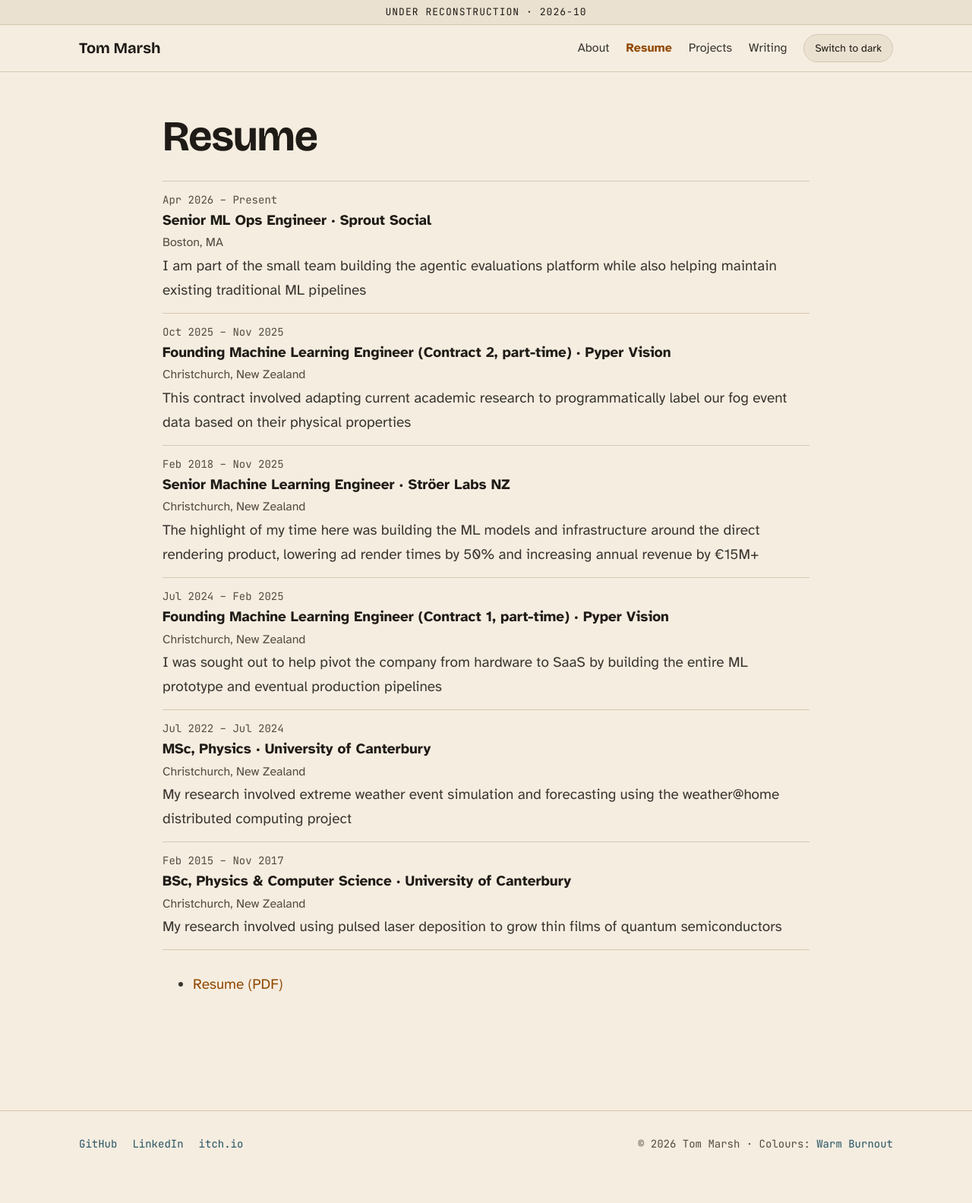
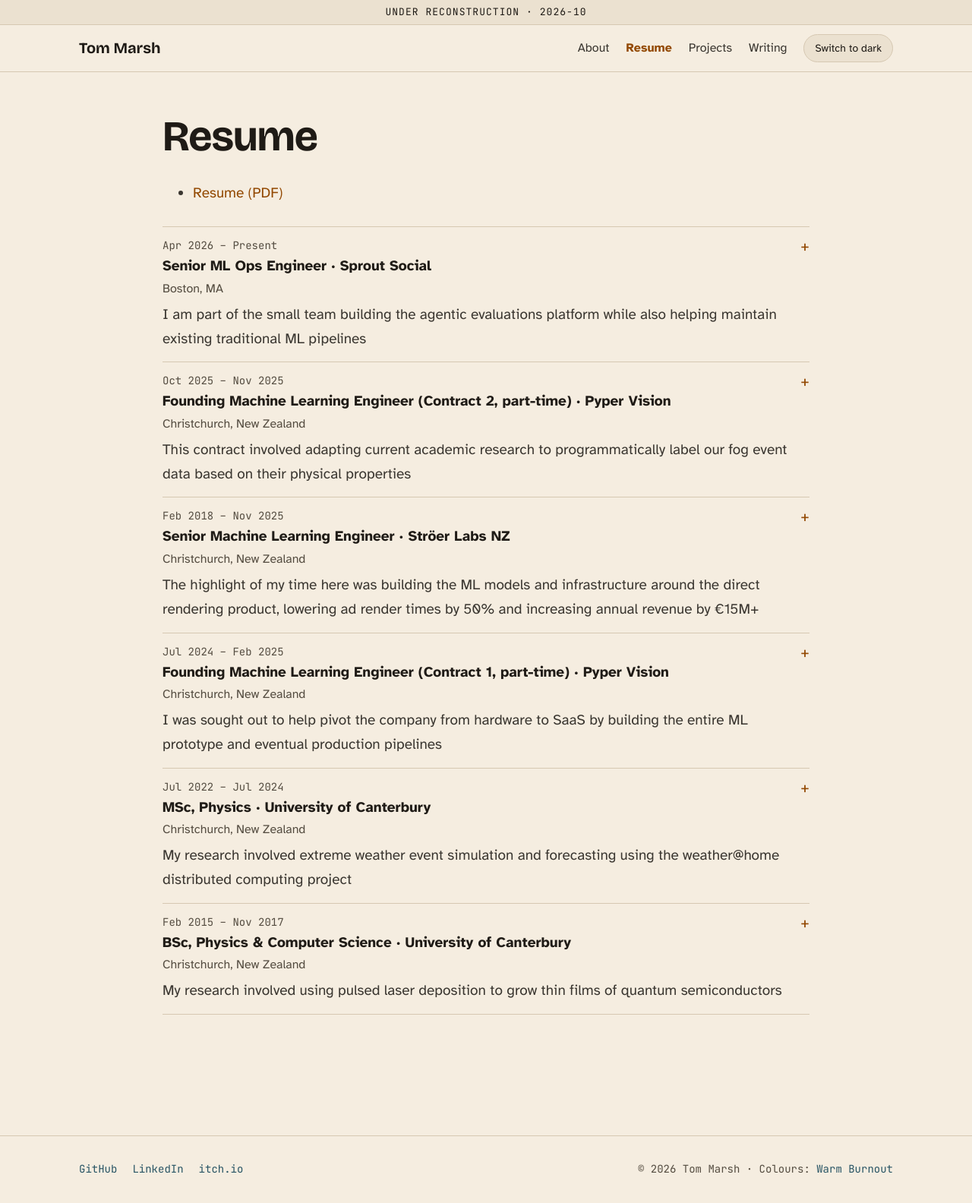
Before and after one commit to Graphight/Graphight.github.io, a Jekyll site: the page built from pages/resume.md, in a window 1280 px wide. Shown: the whole page at 76% size. Built offline with Jekyll 4.4.1, drawn with Linux system fonts in a browser that asks for light colours; our own code applies the rules of GitHub Pages for plain Markdown files; before the commit the page ends 1551 px from its top, so only the background shows below that.

Commit message:
resume: PDF link first, rows open to their bullets

```diff
--- a/_includes/timeline.html
+++ b/_includes/timeline.html
@@ -1,12 +1,26 @@
 <ol class="timeline">
 {%- for role in site.data.experience %}
-<li>
+{%- capture head %}
 <span class="when">{{ role.start }} – {{ role.end }}</span>
 <span class="what">{{ role.title }} · {% if role.link %}<a href="{{ role.link }}">{{ role.org }}</a>{% else %}{{ role.org }}{% endif %}</span>
 <span class="where">{{ role.place }}</span>
 {%- if role.line %}
 <span class="line">{{ role.line }}</span>
 {%- endif %}
+{%- endcapture %}
+<li>
+{%- if role.points %}
+<details>
+<summary>{{ head }}
+</summary>
+<ul>
+{%- for point in role.points %}
+<li>{{ point | escape }}</li>
+{%- endfor %}
+</ul>
+</details>
+{%- else %}{{ head }}
+{%- endif %}
 </li>
 {%- endfor %}
 </ol>
--- a/assets/css/site.scss
+++ b/assets/css/site.scss
@@ -148,10 +148,17 @@
 .site-footer .links { display: flex; flex-wrap: wrap; gap: 20px; }
 
 .timeline { list-style: none; margin: 1.5em 0; padding: 0; }
-.timeline li { display: flex; flex-direction: column; padding: 14px 0; border-top: 1px solid var(--line); }
-.timeline li:last-child { border-bottom: 1px solid var(--line); }
+.timeline > li { padding: 14px 0; border-top: 1px solid var(--line); }
+.timeline > li:last-child { border-bottom: 1px solid var(--line); }
+.timeline summary { display: flex; flex-direction: column; cursor: pointer; list-style: none; padding-right: 28px; position: relative; }
+.timeline summary::-webkit-details-marker { display: none; }
+.timeline summary::after { content: "+"; position: absolute; top: 0; right: 0; font: 20px/1.2 $mono; color: var(--kw); }
+.timeline details[open] summary::after { content: "−"; }
 .timeline .when { font: 14px/1.5 $mono; color: var(--mute); }
 .timeline .what { color: var(--hi); font-weight: 700; }
 .timeline .where { font-size: 16px; color: var(--mute); }
+.timeline .line { margin-top: 4px; }
+.timeline ul { margin: 12px 0 0; padding-left: 1.2em; font-size: 17px; }
+.timeline ul li + li { margin-top: 6px; }
 
 @import "syntax";
--- a/pages/resume.md
+++ b/pages/resume.md
@@ -4,8 +4,8 @@
 
 # Resume
 
+- [Resume (PDF)](../resources/Tom_Marsh_Resume.pdf)
+
 {% include timeline.html %}
 
-- [Resume (PDF)](../resources/Tom_Marsh_Resume.pdf)
-
 &nbsp;
```
